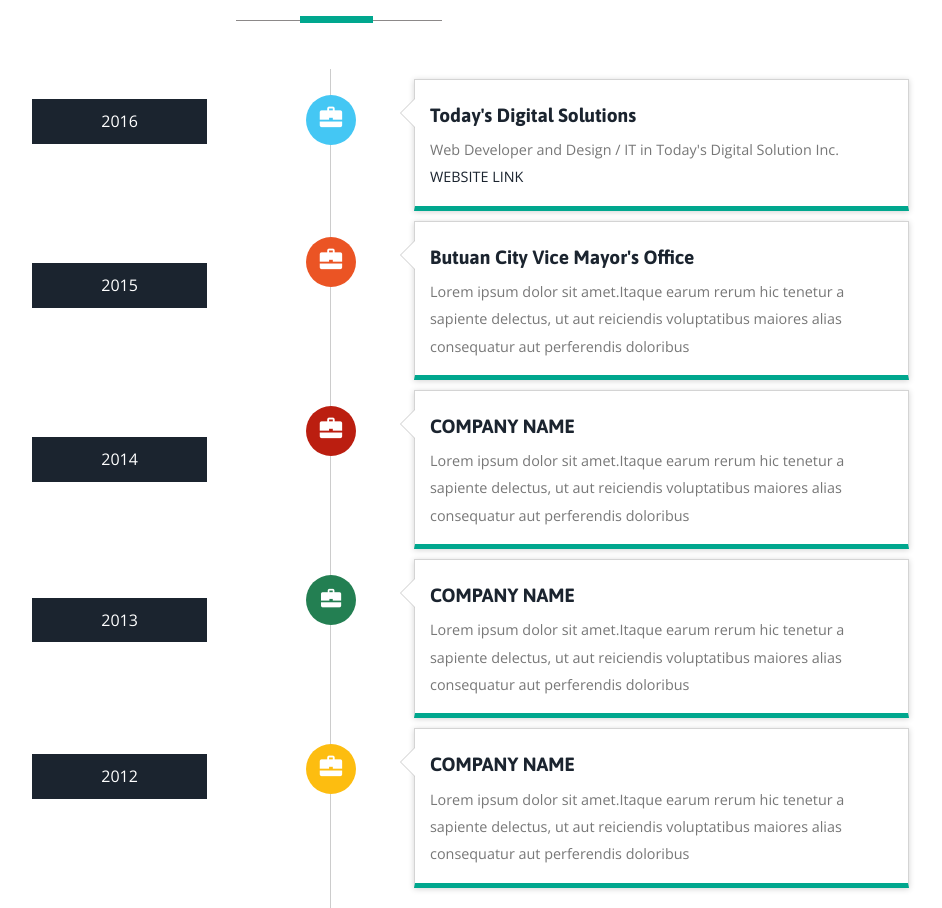
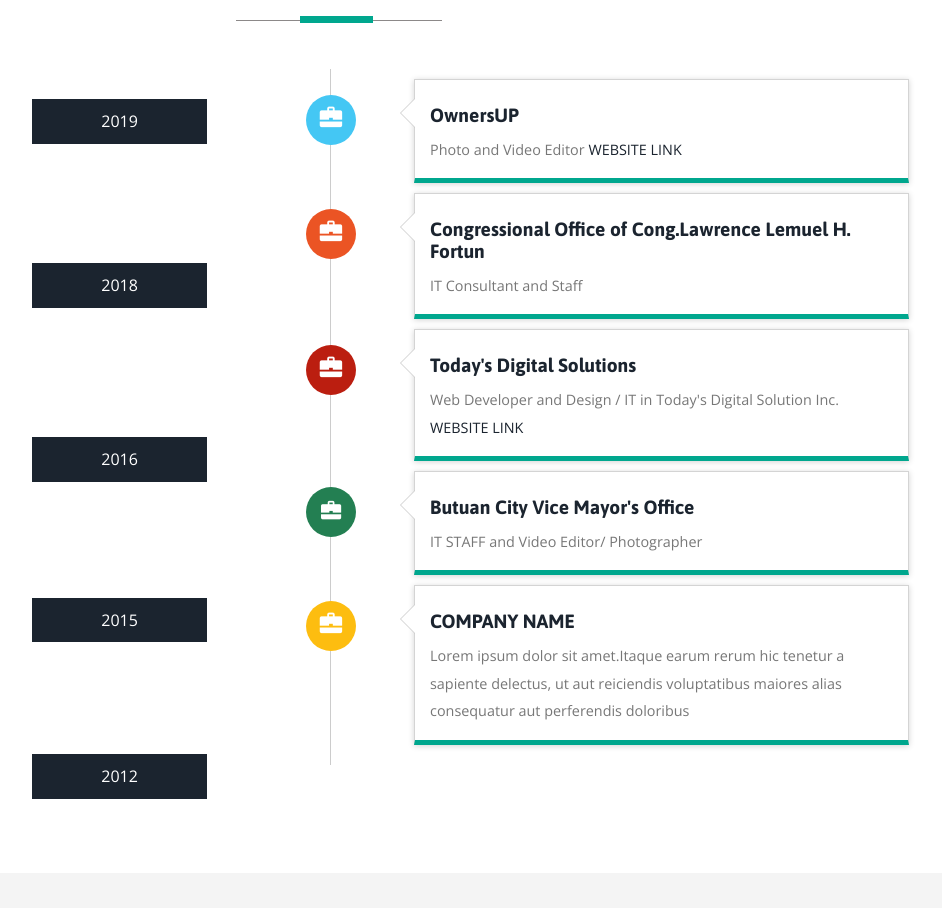
Before and after one commit to reyzsiek/reyzsiek.gethub.io, a plain HTML site: page index.html in a window 1280 px wide. Shown: the part 2238-3146 px from the top of the page, without its empty margins (301-1243 px from the left). Drawn offline with nearby package versions, Linux system fonts and the light colour scheme; files whose address does not match are found by name.

Commit message:
Update index.html

```diff
--- a/index.html
+++ b/index.html
@@ -256,10 +256,10 @@
 					<div class="time-main w3l-agile">
 							<div class="col-md-6 year-info">
 							   <ul class="year">
+								   <li>2019</li>
+								   <li>2018</li>
 								   <li>2016</li>
 								   <li>2015</li>
-								   <li>2014</li>
-								   <li>2013</li>
 								   <li>2012</li>
 								   <div class="clearfix"></div>
 								</ul>
@@ -269,16 +269,13 @@
 																  <div class="timeline-badge info"><i class="glyphicon glyphicon-briefcase"></i></div>
 																  <div class="timeline-panel">
 																	<div class="timeline-heading">
-																	  <h4 class="timeline-title">Today's Digital Solutions </h4>
+																	  <h4 class="timeline-title">OwnersUP</h4>
 																	</div>
 																	<div class="timeline-body">
-																	  <p>Web Developer and Design / IT  in Today's Digital Solution Inc.
+																	  <p>Photo and Video Editor
 
 
-																	   <a href="https://todaysdigitalsolutions.com/" target="_new">WEBSITE LINK </a>
-
-
-																	   </p>
+																	   <a href="https://ownersup.com/" target="_new">WEBSITE LINK </a> </p>
 																	</div>
 																  </div>
 																</li>
@@ -287,10 +284,16 @@
 																  <div class="timeline-badge primary"><i class="glyphicon glyphicon-briefcase"></i></div>
 																  <div class="timeline-panel">
 																	<div class="timeline-heading">
-																	  <h4 class="timeline-title">Butuan City Vice Mayor's Office</h4>
+																	  <h4 class="timeline-title">Congressional Office of Cong.Lawrence Lemuel H. Fortun </h4>
 																	</div>
 																	<div class="timeline-body">
-																	  <p>Lorem ipsum dolor sit amet.Itaque earum rerum hic tenetur a sapiente delectus, ut aut reiciendis voluptatibus maiores alias consequatur aut perferendis doloribus </p>
+																	  <p>IT Consultant and Staff
+
+
+
+
+
+																	   </p>
 																	</div>
 																  </div>
 																</li>
@@ -301,10 +304,13 @@
 																  <div class="timeline-badge danger"><i class="glyphicon glyphicon-briefcase"></i></div>
 																  <div class="timeline-panel">
 																	<div class="timeline-heading">
-																	  <h4 class="timeline-title">COMPANY NAME</h4>
+																	  <h4 class="timeline-title">Today's Digital Solutions </h4>
 																	</div>
 																	<div class="timeline-body">
-																	  <p>Lorem ipsum dolor sit amet.Itaque earum rerum hic tenetur a sapiente delectus, ut aut reiciendis voluptatibus maiores alias consequatur aut perferendis doloribus </p>
+																	   <p>Web Developer and Design / IT  in Today's Digital Solution Inc.
+
+
+																	   <a href="https://todaysdigitalsolutions.com/" target="_new">WEBSITE LINK </a> </p>
 																	</div>
 																  </div>
 																</li>
@@ -313,10 +319,10 @@
 																  <div class="timeline-badge success"><i class="glyphicon glyphicon-briefcase"></i></div>
 																  <div class="timeline-panel">
 																	<div class="timeline-heading">
-																	  <h4 class="timeline-title">COMPANY NAME</h4>
+																	  <h4 class="timeline-title">Butuan City Vice Mayor's Office</h4>
 																	</div>
 																	<div class="timeline-body">
-																	  <p>Lorem ipsum dolor sit amet.Itaque earum rerum hic tenetur a sapiente delectus, ut aut reiciendis voluptatibus maiores alias consequatur aut perferendis doloribus </p>
+																	  <p>IT STAFF and Video Editor/ Photographer </p>
 																	</div>
 																  </div>
 																</li>
```
